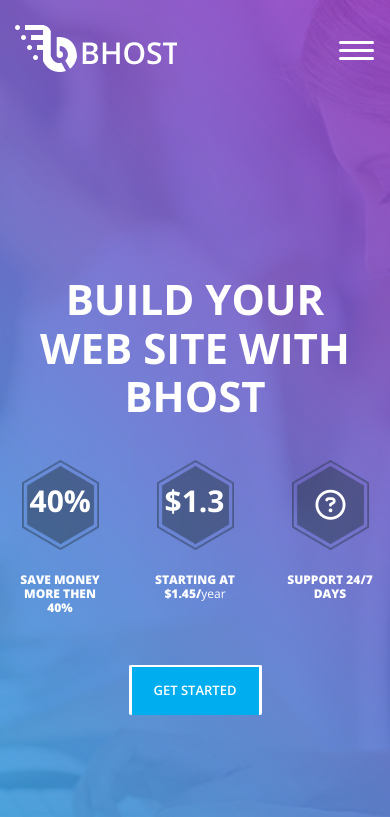
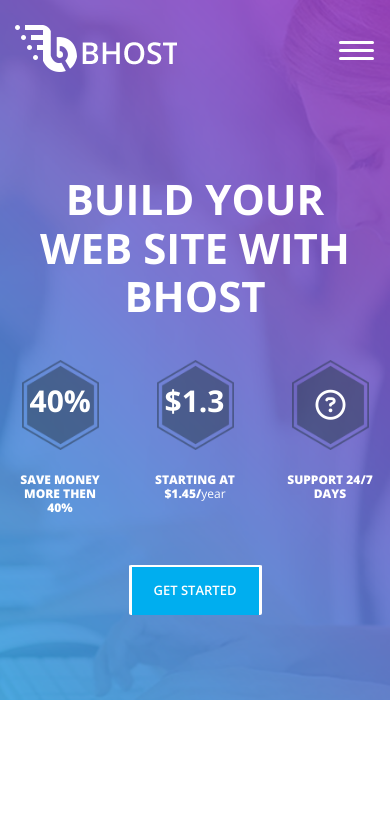
Before and after one commit to pavelshaposhnikov/BHosting-Landing-Page, a plain HTML site: page index.html in a window 390 px wide. Shown: the top 817 px of the page. Drawn offline with nearby package versions, Linux system fonts and the light colour scheme.

Commit message:
Update main.css

```diff
--- a/css/main.css
+++ b/css/main.css
@@ -1893,6 +1893,13 @@ a.scroll-up:hover {
 }
 
 @media (max-width: 611px) {
+    .header {
+        min-height: 700px;
+    }
+
+    .header__inner {
+        margin-top: 100px;
+    }
 
     .builder__choise--item {
         margin: 10px;
```
